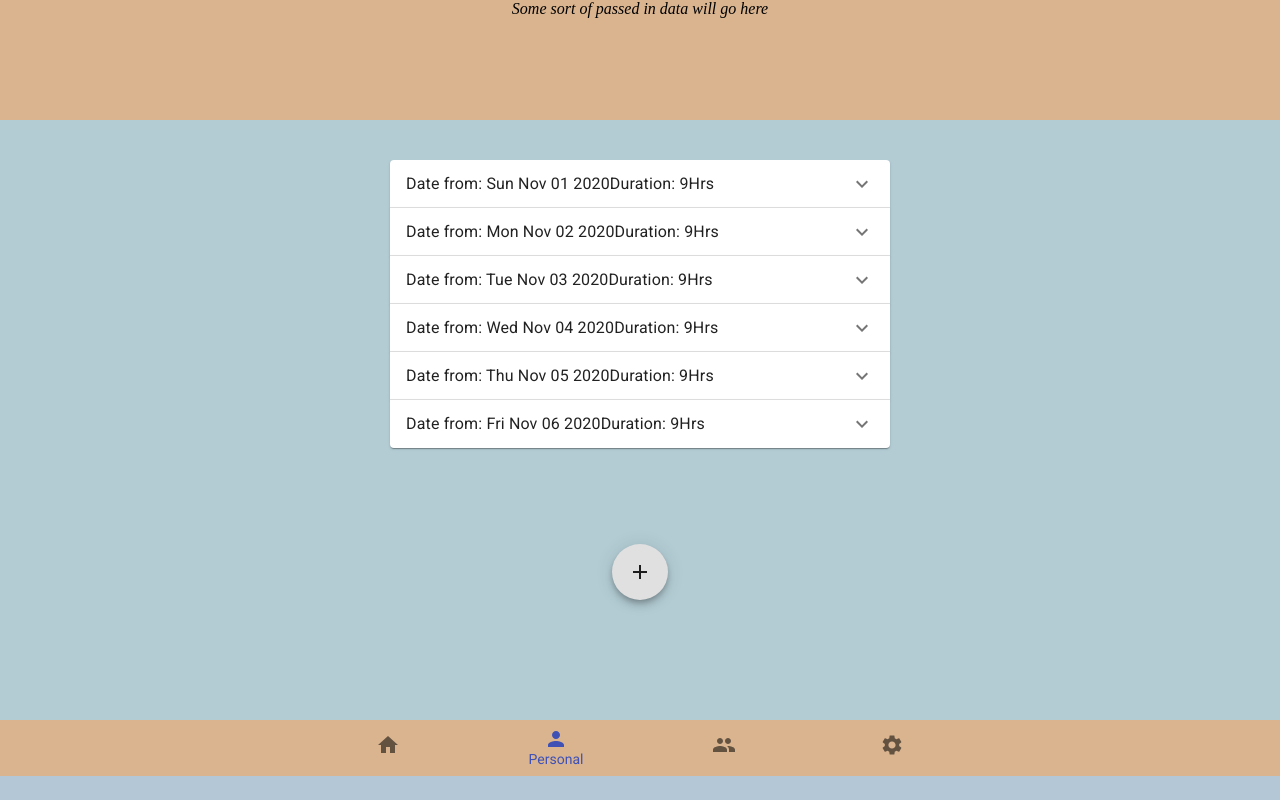
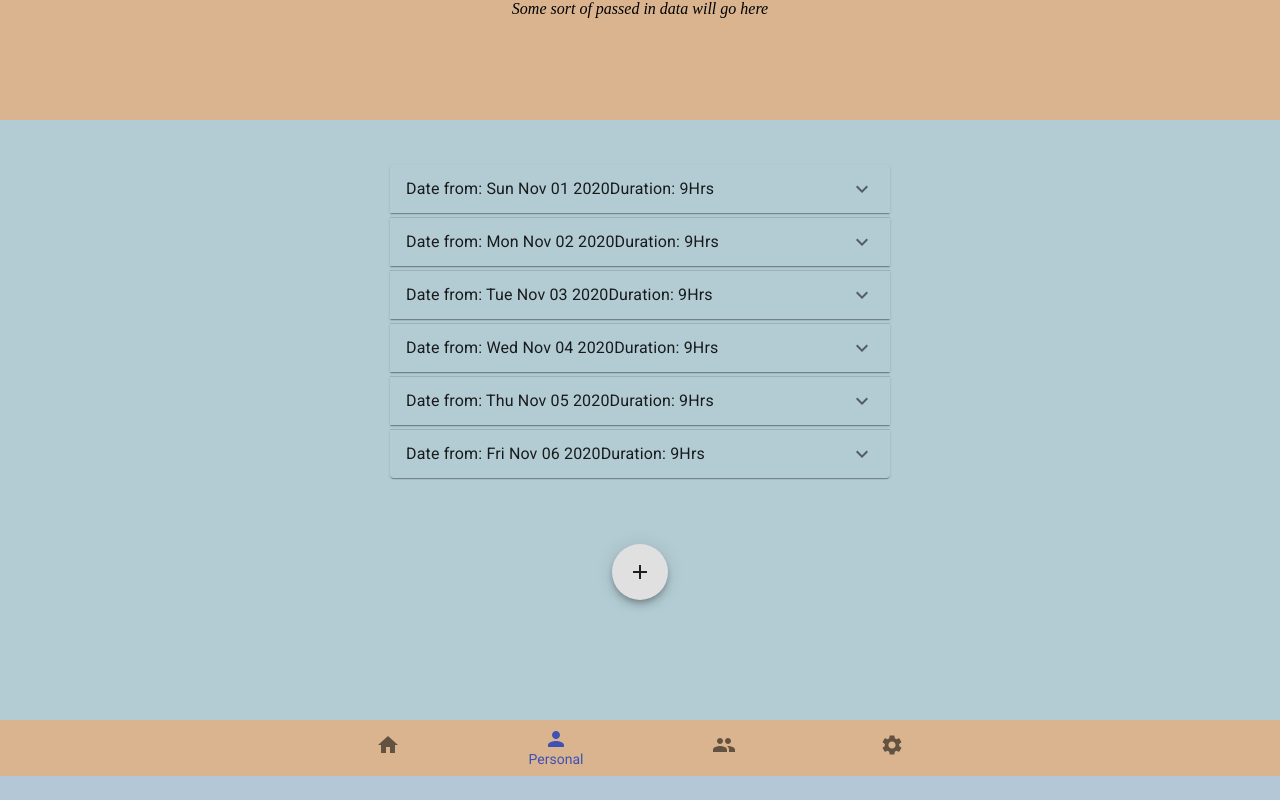
Before and after one commit to tjlaud/React-App-Sleep-Tracker, a React (Create React App) app: page /stats in a window 1280 px wide. Built offline with nearby package versions, Linux system fonts and the light colour scheme.

Commit message:
in line stying for MUI

```diff
--- a/src/components/Navbar/Navbar.scss
+++ b/src/components/Navbar/Navbar.scss
@@ -11,5 +11,4 @@
   height: 10vh;
   min-height: fit-content;
   width: 100%;
-  // max-width: 900px;
 }
--- a/src/components/Sleep/Sleep.jsx
+++ b/src/components/Sleep/Sleep.jsx
@@ -15,7 +15,14 @@ function Sleep({ wentToSleep, wokeUp }) {
   const durationHours = duration / 1000 / 60 / 60;
 
   return (
-    <Accordion style={{ width: "80%", maxWidth: "500px" }}>
+    <Accordion
+      style={{
+        width: "80%",
+        maxWidth: "500px",
+        background: "transparent",
+        marginTop: "5px",
+      }}
+    >
       <AccordionSummary expandIcon={<ExpandMoreIcon />}>
         <Typography variant="body1">
           Date from: {wentToSleep.toDateString()}
--- a/src/pages/Settings.jsx
+++ b/src/pages/Settings.jsx
@@ -42,7 +42,10 @@ function Settings({ navigate }) {
         {editName ? "Edit" : "Submit"}
       </Button>
       <br />
-      <FormControl variant="outlined" style={{ width: "80%" }}>
+      <FormControl
+        variant="outlined"
+        style={{ width: "80%", maxWidth: "500px" }}
+      >
         <InputLabel id="det">Select a det</InputLabel>
         <Select id="det" value={selectedDet} onChange={handleChange}>
           <MenuItem value=""></MenuItem>
--- a/src/pages/Summary.jsx
+++ b/src/pages/Summary.jsx
@@ -29,7 +29,10 @@ function Summary() {
     <Box>
       <Headline />
       <Box className="summaryBox">
-        <FormControl variant="outlined" style={{ width: "80%" }}>
+        <FormControl
+          variant="outlined"
+          style={{ width: "80%", maxWidth: "500px" }}
+        >
           <InputLabel id="det">Select a det</InputLabel>
           <Select id="det" value={selectedDet} onChange={handleChange}>
             <MenuItem value=""></MenuItem>
```
